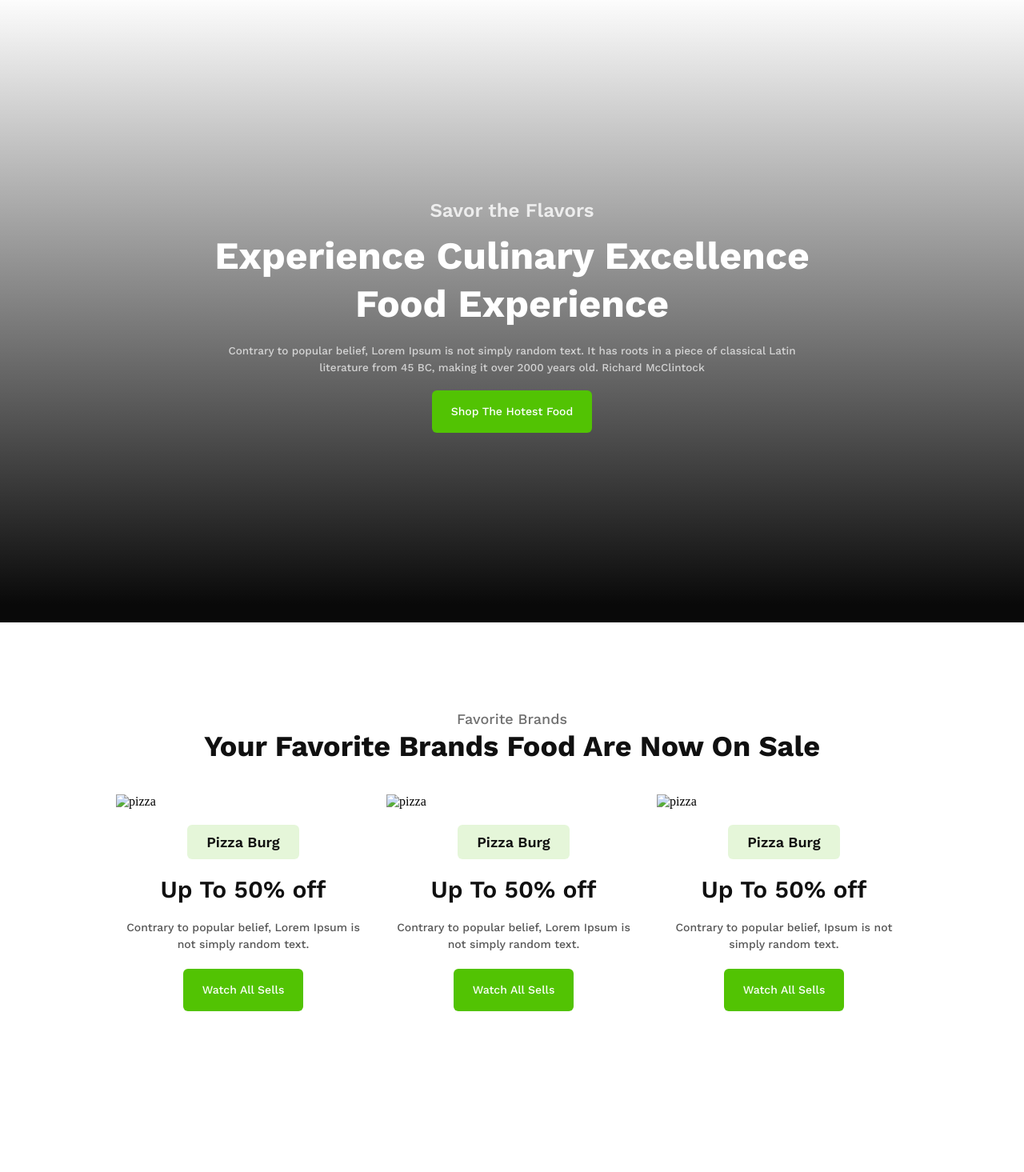
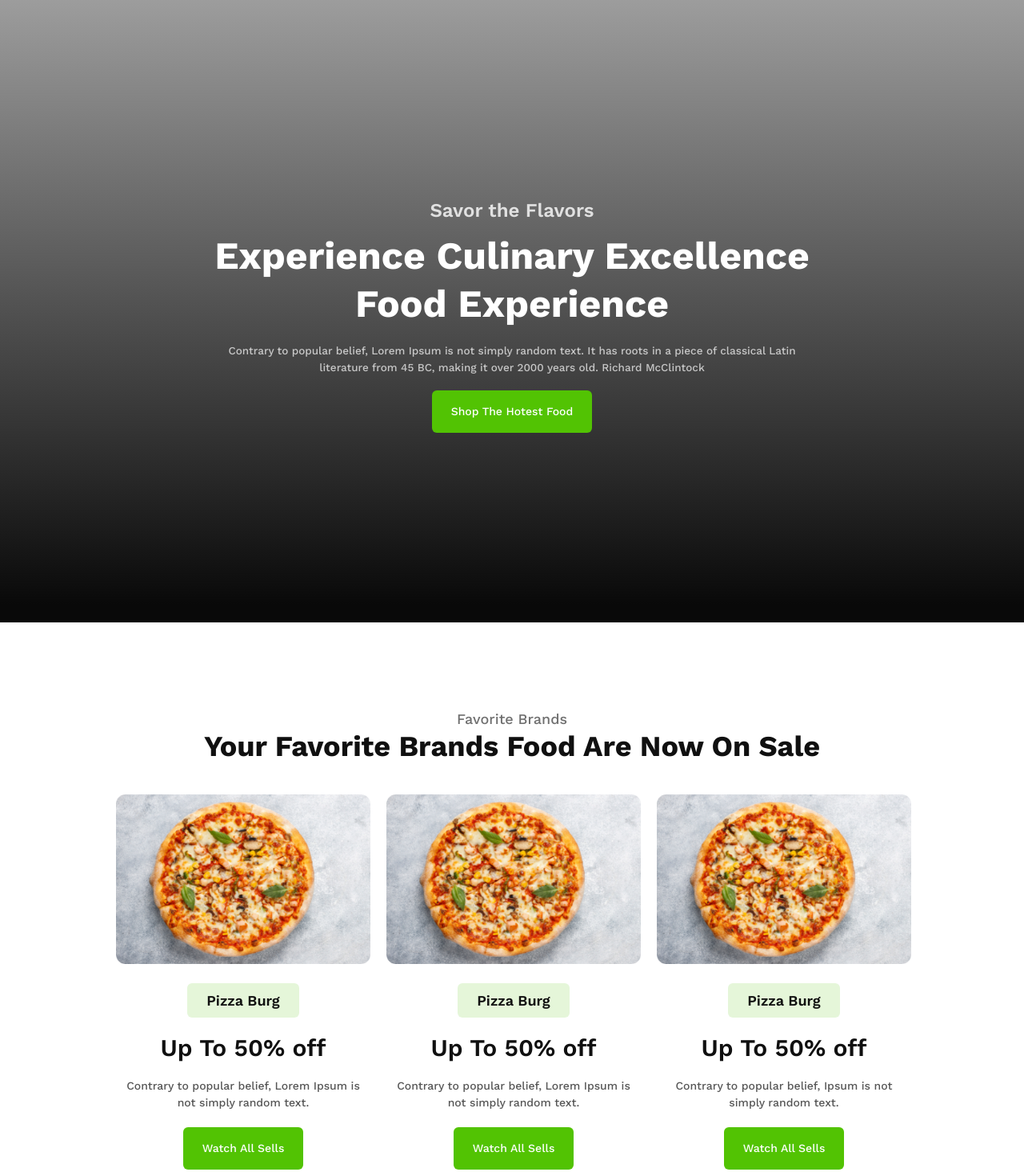
Before and after one commit to sadikworkbd5622/food-hub-project, a plain HTML site: page index.html in a window 1280 px wide. Shown: the whole page at 80% size. Before the commit the page ends 1374 px from the top, so only its background shows below. Drawn offline with nearby package versions, Linux system fonts and the light colour scheme; the site is published under a folder, as on GitHub Pages, so addresses that start at the root find nothing.

Commit message:
problem solve

```diff
--- a/index.html
+++ b/index.html
@@ -30,7 +30,7 @@
             <div class="card-container">
                 <div class="card">
                     <div class="pizza-box">
-                        <img src="/assets/pizza.png" alt="pizza">
+                        <img src="./assets/pizza.png" alt="pizza">
 
                     </div>
                     <div class="shop">
@@ -46,7 +46,7 @@
                 </div>
                 <div class="card">
                     <div class="pizza-box">
-                        <img src="/assets/pizza.png" alt="pizza">
+                        <img src="./assets/pizza.png" alt="pizza">
 
                     </div>
                     <div class="shop">
@@ -62,7 +62,7 @@
                 </div>
                 <div class="card">
                     <div class="pizza-box">
-                        <img src="../assets/pizza.png" alt="pizza">
+                        <img src="./assets/pizza.png" alt="pizza">
 
                     </div>
                     <div class="shop">
--- a/style.css
+++ b/style.css
@@ -24,7 +24,7 @@
 
 #hero {
     height: 778px;
-    background: linear-gradient(0deg, rgb(9, 9, 9) 2.884%, rgba(16, 16, 16, 0) 101.034%), url(../assets/hero-bg.png);
+    background: linear-gradient(0deg, rgb(9, 9, 9) 2.884%, rgba(16, 16, 16, 0) 101.034%), url(./assets/hero-bg.png);
     background-repeat: no-repeat;
     background-size: cover;
     background-position: center;
```
